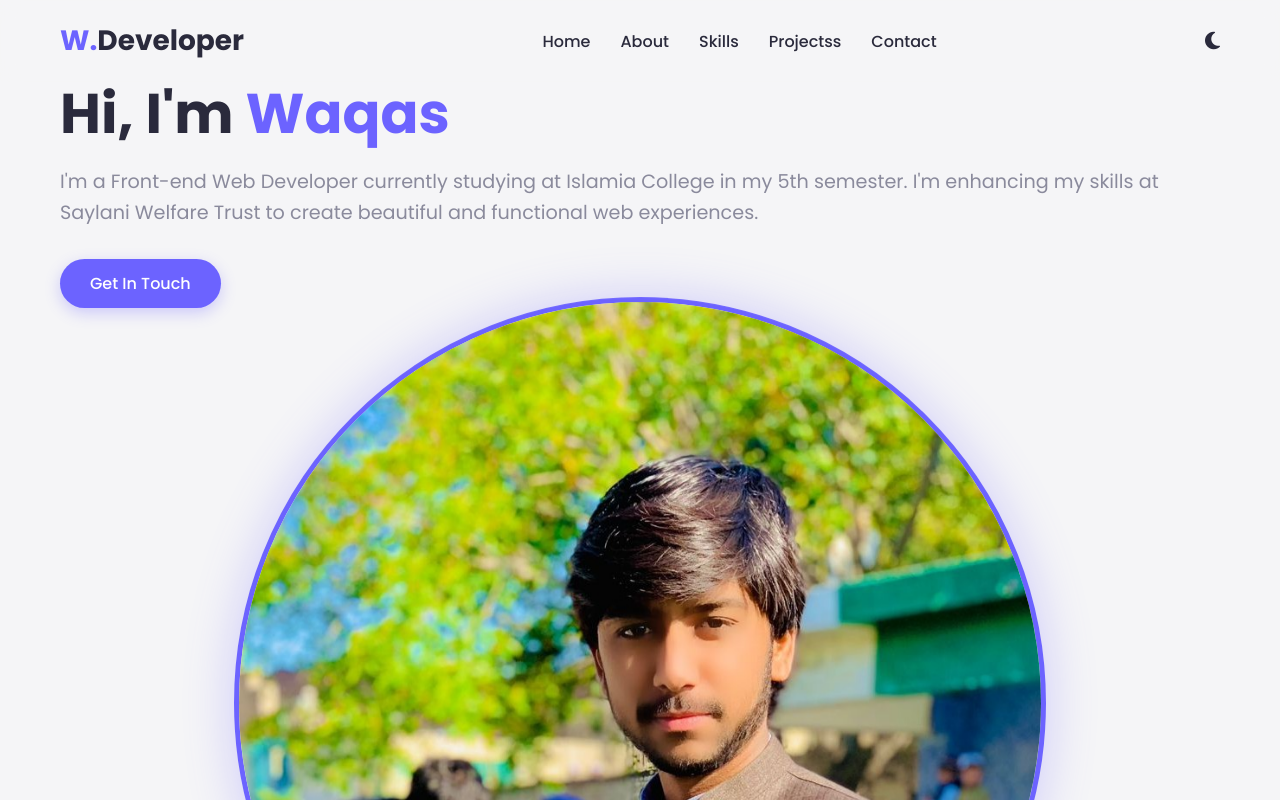
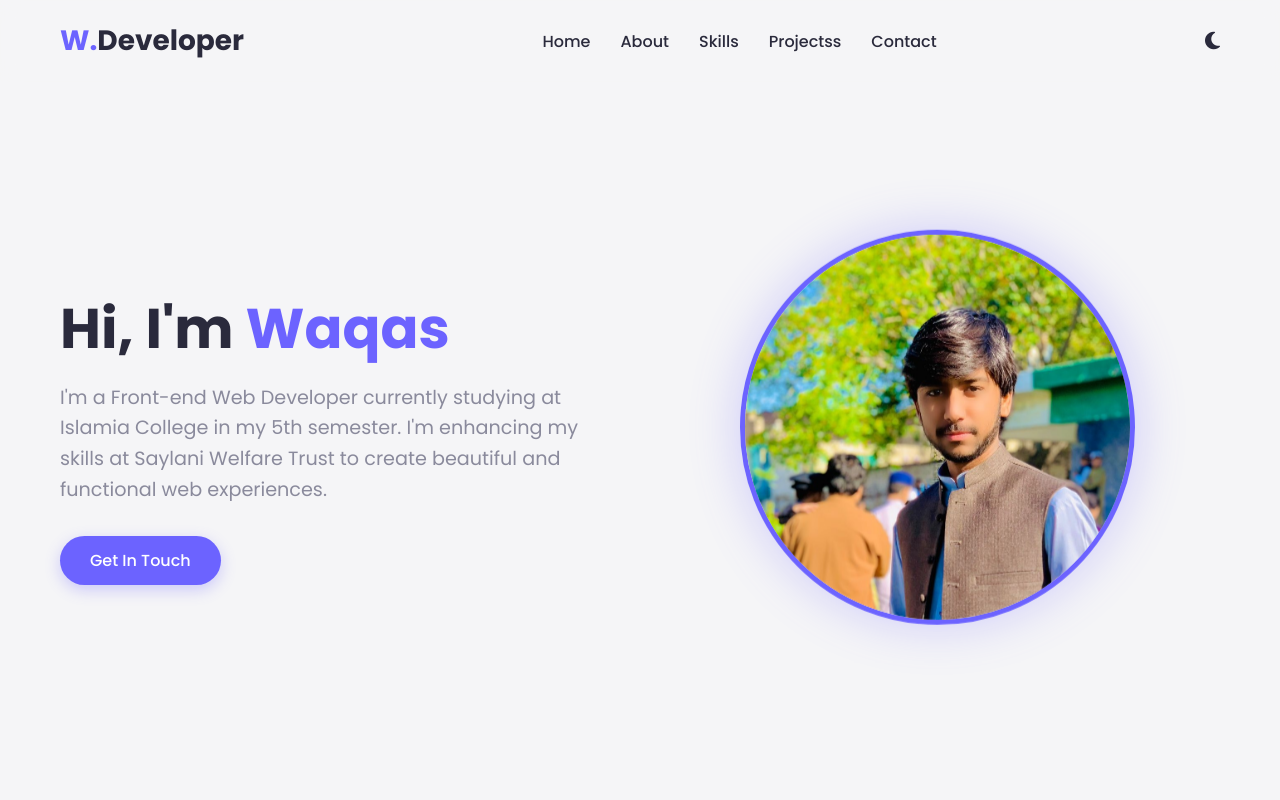
Before and after one commit to waqas-codes/portfolio-assignment, a plain HTML site: page index.html in a window 1280 px wide. Shown: the top 800 px of the page. Drawn offline with Linux system fonts and the light colour scheme.

Commit message:
remove some errors

```diff
--- a/index.html
+++ b/index.html
@@ -136,7 +136,9 @@
             position: relative;
         }
 
-        lign-items: center;
+        .hero-content {
+            display: flex;
+            align-items: center;
             justify-content: space-between;
             flex-wrap: wrap;
         }
```
